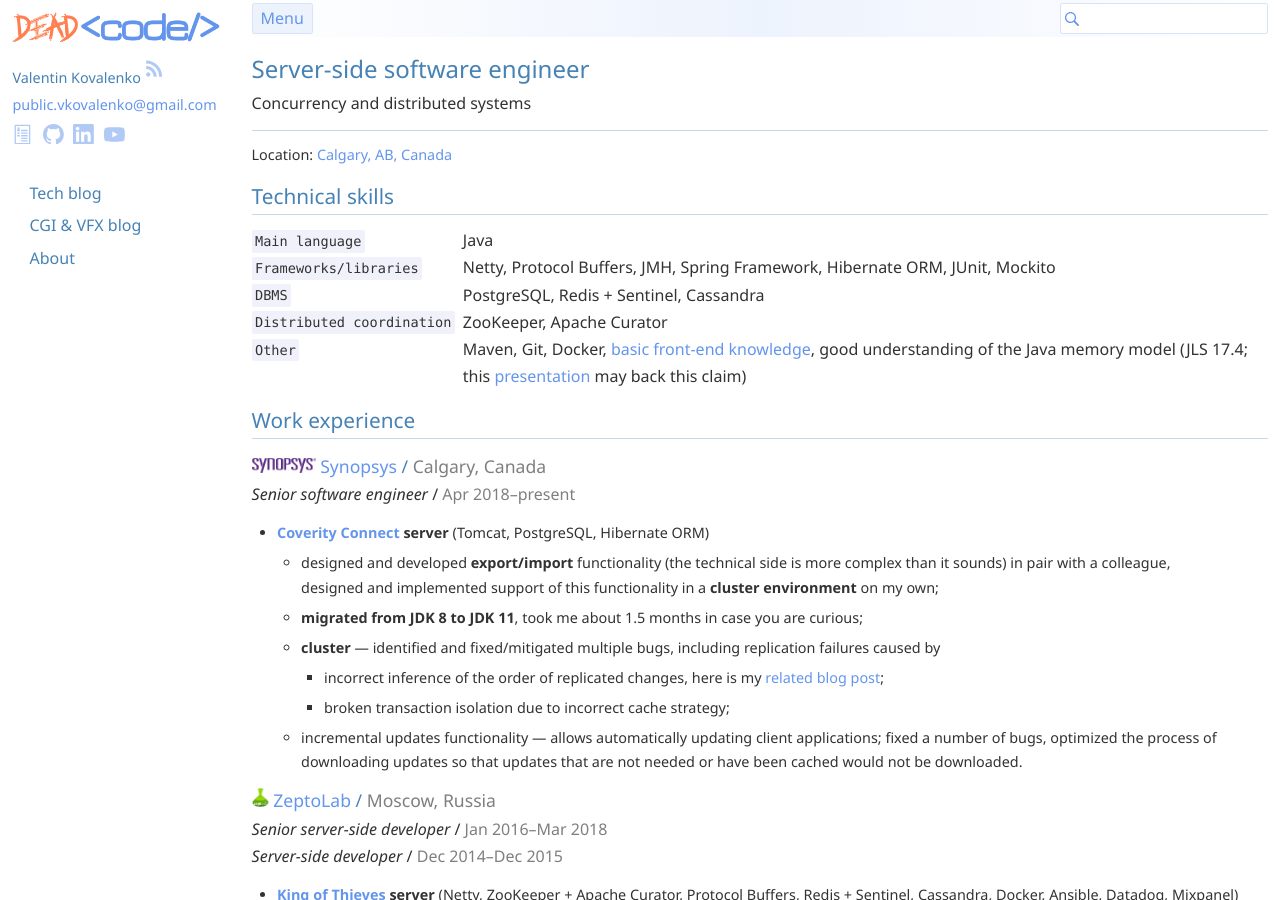
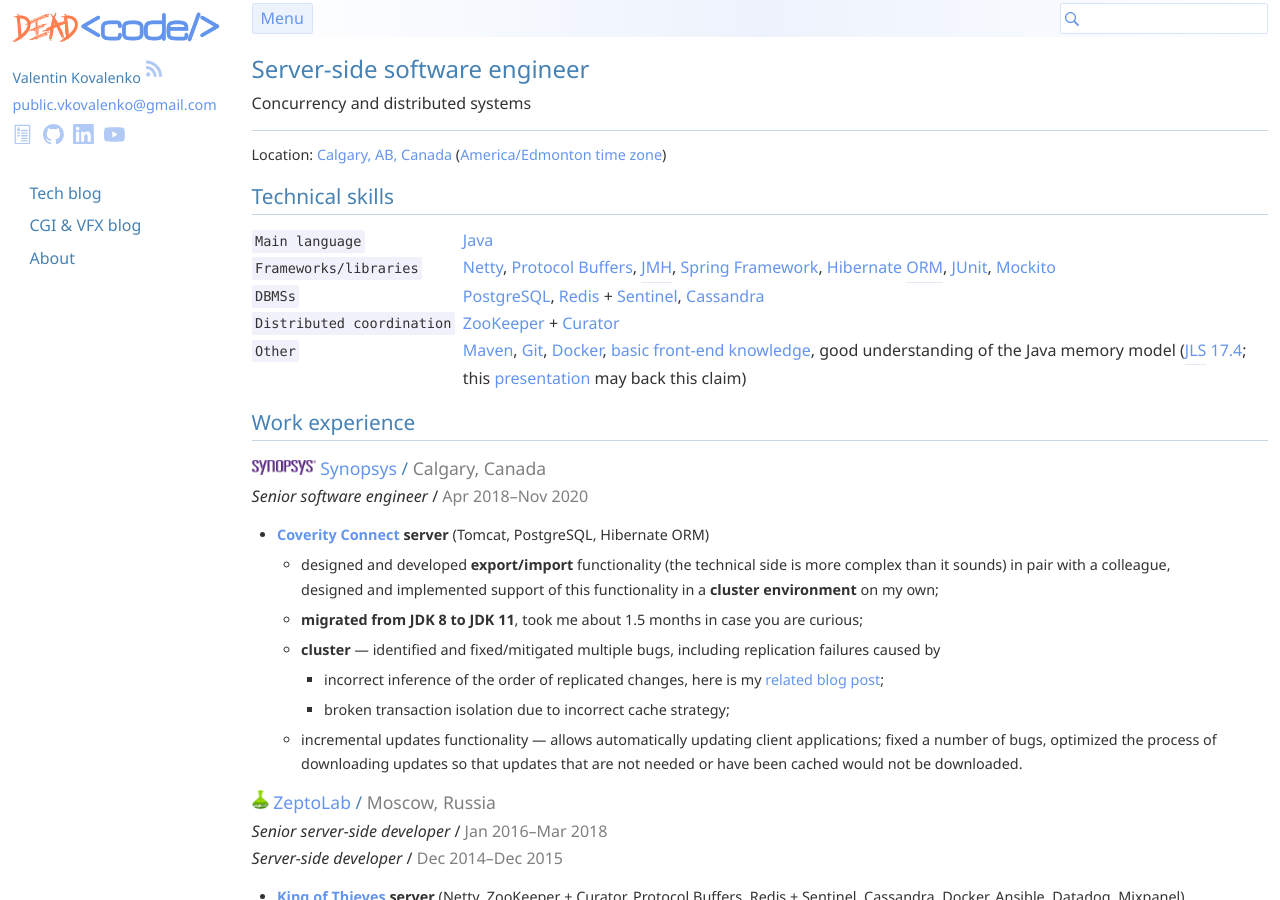
Before and after one commit to stIncMale/stincmale.github.io, a Jekyll site: the page built from resume.markdown, in a window 1280 px wide and 900 px high. Built offline with Jekyll 4.4.1, drawn with Linux system fonts in a browser that asks for light colours; some of the changed text lies outside the part shown.

Commit message:
Update resume.markdown

```diff
--- a/resume.markdown
+++ b/resume.markdown
@@ -23,12 +23,12 @@ Concurrency and distributed systems
 </div>
 ---
 <div class="resume-contact-info">
-Location: <a href="https://www.google.com/maps/place/Calgary,+AB/@51.0272883,-114.3680132,10z/data=!3m1!4b1!4m5!3m4!1s0x537170039f843fd5:0x266d3bb1b652b63a!8m2!3d51.0447331!4d-114.0718831">Calgary, AB, Canada</a><br>
-<div class="resume-media-print">Email: <a href="mailto:public.vkovalenko@gmail.com">public.vkovalenko@gmail.com</a><br></div>
-<p class="resume-media-print">
-Tel.: +1.587.4<span class="insignificant resume-media-not-print">our</span>2<span class="insignificant resume-media-not-print">wo</span>9<span class="insignificant resume-media-not-print">ine</span>.3141 <span class="resume-insignificant">10:00&ndash;20:00 <a href="https://www.timeanddate.com/time/zone/canada/edmonton">America/Edmonton time zone</a>, or 16:00&ndash;02:00 UTC</span>
-</p>
-<p class="resume-media-not-print"><!-- this <p> element preserves the same layout as for media print --></p>
+  Location: <a href="https://www.google.com/maps/place/Calgary,+AB/@51.0272883,-114.3680132,10z/data=!3m1!4b1!4m5!3m4!1s0x537170039f843fd5:0x266d3bb1b652b63a!8m2!3d51.0447331!4d-114.0718831">Calgary, AB, Canada</a>
+  (<a href="https://www.timeanddate.com/time/zone/canada/edmonton">America/Edmonton time zone</a>)<br>
+  <div class="resume-media-print">
+    Email: <a href="mailto:public.vkovalenko@gmail.com">public.vkovalenko@gmail.com</a><br>
+  </div>
+  <p></p>
 </div>
 
 #### Technical skills
@@ -39,25 +39,44 @@ Tel.: +1.587.4<span class="insignificant resume-media-not-print">our</span>2<spa
   <tbody>
     <tr class="resume-table-no-background">
       <td><code>Main&nbsp;language</code></td>
-      <td>Java</td>
+      <td><a href="https://docs.oracle.com/javase/specs/index.html">Java</a></td>
     </tr>
     <tr class="resume-table-no-background">
       <td><code>Frameworks/libraries</code></td>
-      <td>Netty, Protocol Buffers, JMH, Spring Framework, Hibernate ORM, JUnit, Mockito</td>
+      <td>
+        <a href="https://netty.io/">Netty</a>,
+        <a href="https://developers.google.com/protocol-buffers">Protocol Buffers</a>,
+        <a href="https://github.com/openjdk/jmh"><abbr data-title="Java Microbenchmark Harness">JMH</abbr></a>,
+        <a href="https://spring.io/projects/spring-framework">Spring Framework</a>,
+        <a href="https://hibernate.org/orm/">Hibernate <abbr data-title="Object/Relational Mapping">ORM</abbr></a>,
+        <a href="https://junit.org/">JUnit</a>,
+        <a href="http://mockito.org/">Mockito</a>
+      </td>
     </tr>
     <tr class="resume-table-no-background">
-      <td><code>DBMS</code></td>
-      <td>PostgreSQL, Redis + Sentinel, Cassandra</td>
+      <td><code>DBMSs</code></td>
+      <td>
+        <a href="https://www.postgresql.org/">PostgreSQL</a>,
+        <a href="https://redis.io/">Redis</a> + <a href="https://redis.io/topics/sentinel">Sentinel</a>,
+        <a href="https://cassandra.apache.org/">Cassandra</a>
+      </td>
     </tr>
     <tr class="resume-table-no-background">
       <td><code>Distributed&nbsp;coordination</code></td>
-      <td>ZooKeeper, Apache Curator</td>
+      <td>
+        <a href="https://zookeeper.apache.org/">ZooKeeper</a> + <a href="https://curator.apache.org/">Curator</a>
+      </td>
     </tr>
     <tr class="resume-table-no-background">
       <td><code>Other</code></td>
-      <td>Maven, Git, Docker, <a href="https://github.com/stIncMale/stincmale.github.io">basic front-end knowledge</a>,
-      good understanding of the Java memory model
-      (JLS 17.4; this <a href="{% post_url 2014-01-01-java-final-field-semantics %}">presentation</a> may back this claim)
+      <td>
+        <a href="https://maven.apache.org/">Maven</a>,
+        <a href="https://git-scm.com/">Git</a>,
+        <a href="https://www.docker.com/">Docker</a>,
+        <a href="https://github.com/stIncMale/stincmale.github.io">basic front-end knowledge</a>,
+        good understanding of the Java memory model
+        (<a href="https://docs.oracle.com/javase/specs/jls/se15/html/jls-17.html#jls-17.4"><abbr data-title="Java Language Specification">JLS</abbr> 17.4</a>;
+        this <a href="{% post_url 2014-01-01-java-final-field-semantics %}">presentation</a> may back this claim)
       </td>
     </tr>
   </tbody>
@@ -74,7 +93,7 @@ Tel.: +1.587.4<span class="insignificant resume-media-not-print">our</span>2<spa
   </a>
   / <span class="resume-insignificant resume-normal-font-weight">Calgary, Canada</span>
 </h6>
-_Senior software engineer_ / <span class="resume-insignificant">Apr 2018&ndash;present</span>
+_Senior software engineer_ / <span class="resume-insignificant">Apr 2018&ndash;Nov 2020</span>
 <div class="resume-experience" markdown="1">
 * **[Coverity Connect](https://www.synopsys.com/software-integrity/security-testing/static-analysis-sast.html) server**
   (Tomcat, PostgreSQL, Hibernate ORM)
@@ -120,7 +139,7 @@ _Senior server-side developer_ / <span class="resume-insignificant">Jan 2016&nda
 _Server-side developer_ / <span class="resume-insignificant">Dec 2014&ndash;Dec 2015</span>
 <div class="resume-experience" markdown="1">
 * **[King of Thieves](http://www.kingofthieves.com/) server**
-  (Netty, ZooKeeper + Apache Curator, Protocol Buffers, Redis + Sentinel, Cassandra, Docker, Ansible, Datadog, Mixpanel)
+  (Netty, ZooKeeper + Curator, Protocol Buffers, Redis + Sentinel, Cassandra, Docker, Ansible, Datadog, Mixpanel)
   * joined this project in Aug 2015, 7 months after the global release, and supported it / developed new features until resigning;
   * implemented validation and processing of **in-app purchases and subscriptions**, here is my [related blog post]({% post_url 2017-06-06-decoding-apple-app-store-receipts %});
   * implemented **automatic data extraction/grouping from Mixpanel and sending** it to partners.
@@ -132,18 +151,37 @@ _Server-side developer_ / <span class="resume-insignificant">Dec 2014&ndash;Dec
   * **redeveloped**;
   * a couple of dozen projects started using it compared to only a single one before redevelopment.
   {% comment %}
-    A single admin server that allows registering users, modifying configs (all this is stored in a PostgreSQL DB).
+    A single admin server that allows registering users, modifying configs (all this is stored in a DB managed by PostgreSQL).
     There are multiple read-only servers that clients use to read configs (all servers have the same DNS name, DNS round-robin for balancing).
     Reading the config data does not require authorization.
     Read-only servers do not have persistent data and get configurations from the admin server via JGroups.
   {% endcomment %}
-* **Notifications server/client** (Netty, ZooKeeper + Apache Curator, Protocol Buffers, PostgreSQL) &mdash;
+* **Notifications server/client** (Netty, ZooKeeper + Curator, JGroups, Protocol Buffers, PostgreSQL) &mdash;
   provides unified access to major push notification services, e.g., Amazon Device Messaging, Apple Push Notification Service
   * **refactored the design** as inappropriate usage of ActiveMQ and Quartz Scheduler was causing performance bottlenecks;
   * **improved the throughput** by an order of magnitude;
   * when I resigned, this server was used by all ZeptoLab games.
   {% comment %}
-    TODO
+    A single admin server that allows registering users, modifying notification configs (all this is stored in a DB managed by PostgreSQL).
+
+    Each notification has an ID, which is constructed from the game ID and the notification ID unique within all notifications for that game).
+
+    There are multiple worker servers that maintain the notification schedule and send notifications via platform-specific API
+    (Android notifications, Apple Push Notification service). Workers maintain the schedule in memory
+    (the scheduler is based on the ScheduledExecutorService), but also persist it in its local DB in the form of a almost append-only log.
+    The log is read at startup starting from the entries that are not outdated and towards the most recent entries (if there are multiple entries for
+    the same notification ID, the most recent entry overrides the older ones regardless of the scheduled time for them). The log is regularly trimmed,
+    i.e., the outdated entires are removed.
+
+    Worker servers get configurations from the admin server via JGroups.
+
+    There are multiple balancer servers (all servers have the same DNS name, DNS round-robin for balancing).
+    They organize workers into a consistent hash ring, so that a re-schedule request can be forwarded to the same worker
+    that originally scheduled the notification with the same ID. When a new worker is added or a worker leaves the ring, data (schedules) for those
+    IDs that have to be moved to different workers in the ring. This greatly simplifies the solution and affects only a small fraction of notifications,
+    not allowing to re-schedule or cancel them (re-scheduling may schedule a notification with the same ID).
+
+    Balancer servers discover workers from a ZooKeeper cluster: workers register themselves there.
   {% endcomment %}
 </div>
 
```
Also changed, not shown: other parts of resume.markdown (+1 -1 lines).
